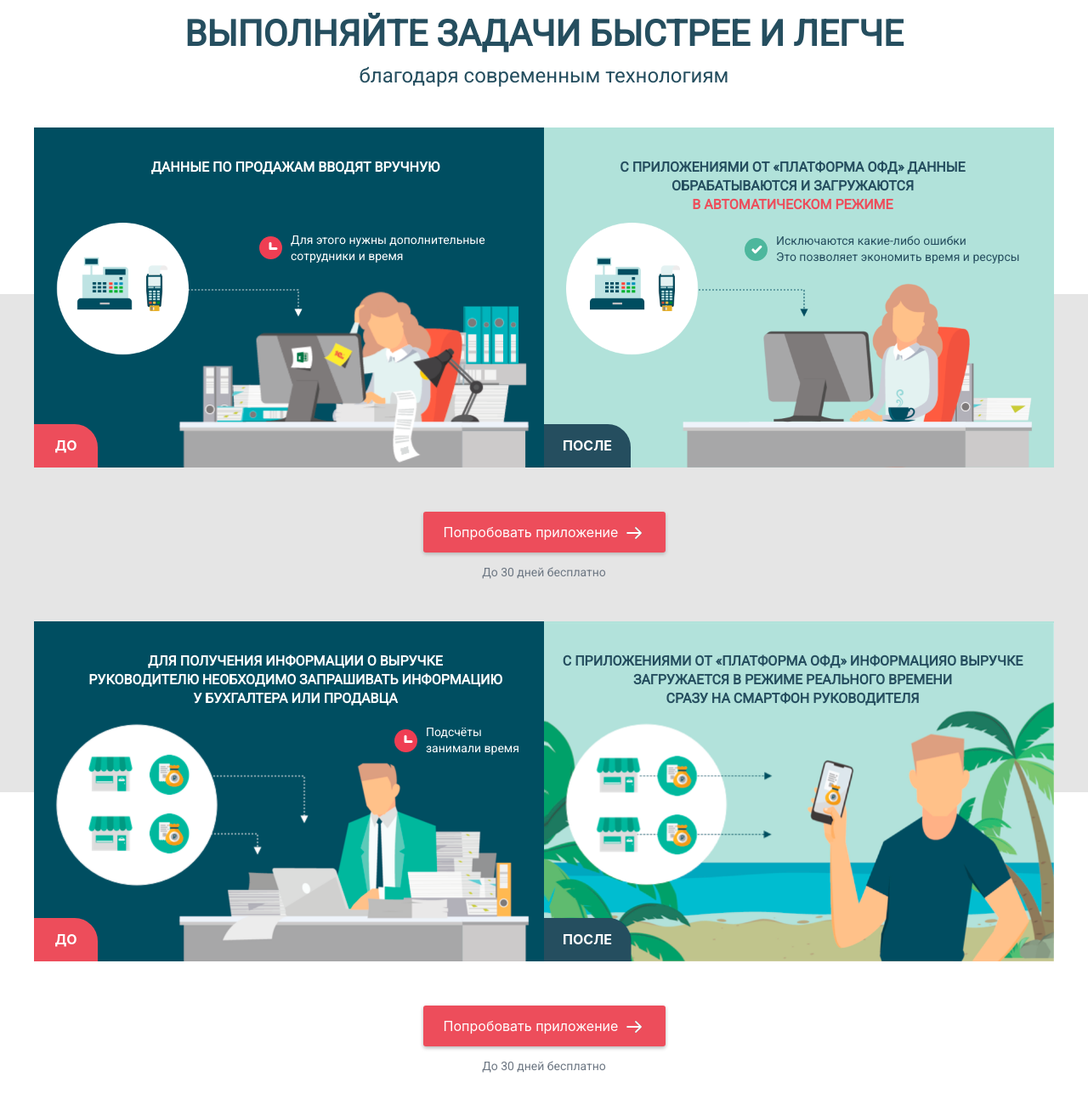
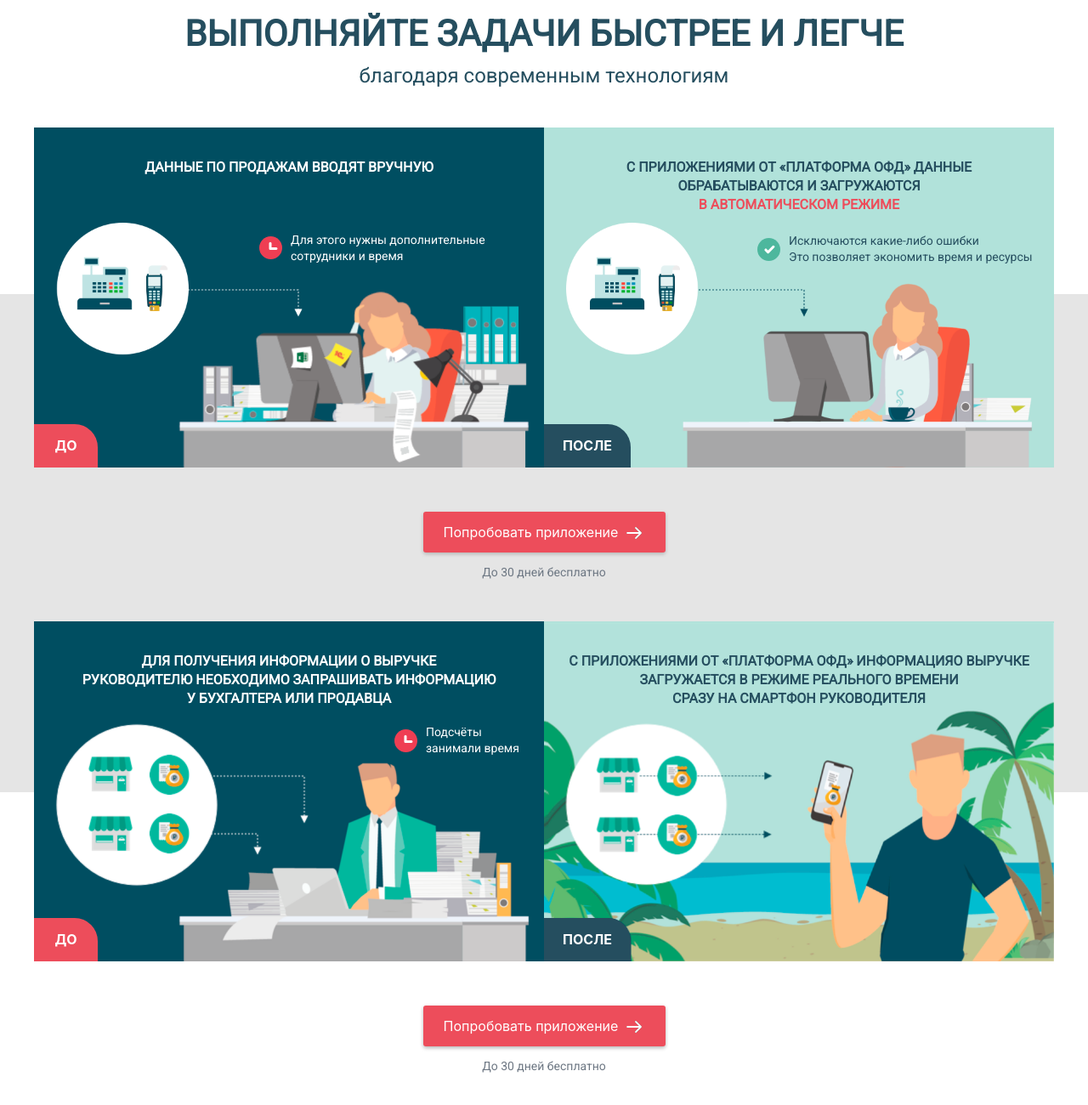
Before and after one commit to bonjovi/OFD-Landing, a website: page app/index.html in a window 1280 px wide. Shown: the part 1117-2417 px from the top of the page at 85% size. Drawn offline with nearby package versions, Linux system fonts and the light colour scheme.

Commit message:
Fixed bug with paddings

```diff
--- a/app/index.html
+++ b/app/index.html
@@ -70,7 +70,7 @@
 			</div>
 
 			<div class="row quickeasy__blocks">
-				<div class="quickeasy__block quickeasy__block1 col-12 col-lg-6" style="padding-right: 0;">
+				<div class="quickeasy__block quickeasy__block1 col-12 col-lg-6" style="">
 					<div class="quickeasy__title">
 						Данные по продажам вводят вручную
 					</div>
@@ -79,7 +79,7 @@
 					</div>
 					<div class="quickeasy__sticker">До</div>
 				</div>
-				<div class="quickeasy__block quickeasy__block2 col-12 col-lg-6" style="padding-left: 0;">
+				<div class="quickeasy__block quickeasy__block2 col-12 col-lg-6" style="">
 					<div class="quickeasy__title">
 						С приложениями от «Платформа ОФД» данные<br>обрабатываются и загружаются<br><span>в автоматическом режиме</span>
 					</div>
@@ -98,7 +98,7 @@
 			</div>
 
 				<div class="row quickeasy__blocks">
-					<div class="quickeasy__block quickeasy__block3 col-12 col-lg-6" style="padding-right: 0;">
+					<div class="quickeasy__block quickeasy__block3 col-12 col-lg-6" style="">
 						<div class="quickeasy__title">
 							Для получения информации о выручке<br><span> </span>руководителю необходимо запрашивать информацию<br><span> </span>у бухгалтера или продавца
 						</div>
@@ -107,7 +107,7 @@
 						</div>
 						<div class="quickeasy__sticker">До</div>
 					</div>
-					<div class="quickeasy__block quickeasy__block4 col-12 col-lg-6" style="padding-left: 0;">
+					<div class="quickeasy__block quickeasy__block4 col-12 col-lg-6" style="">
 						<div class="quickeasy__title">
 							С приложениями от «Платформа ОФД» информация<span> </span>о выручке загружается в режиме реального времени<br><span> </span>сразу на смартфон руководителя</span>
 						</div>
```
